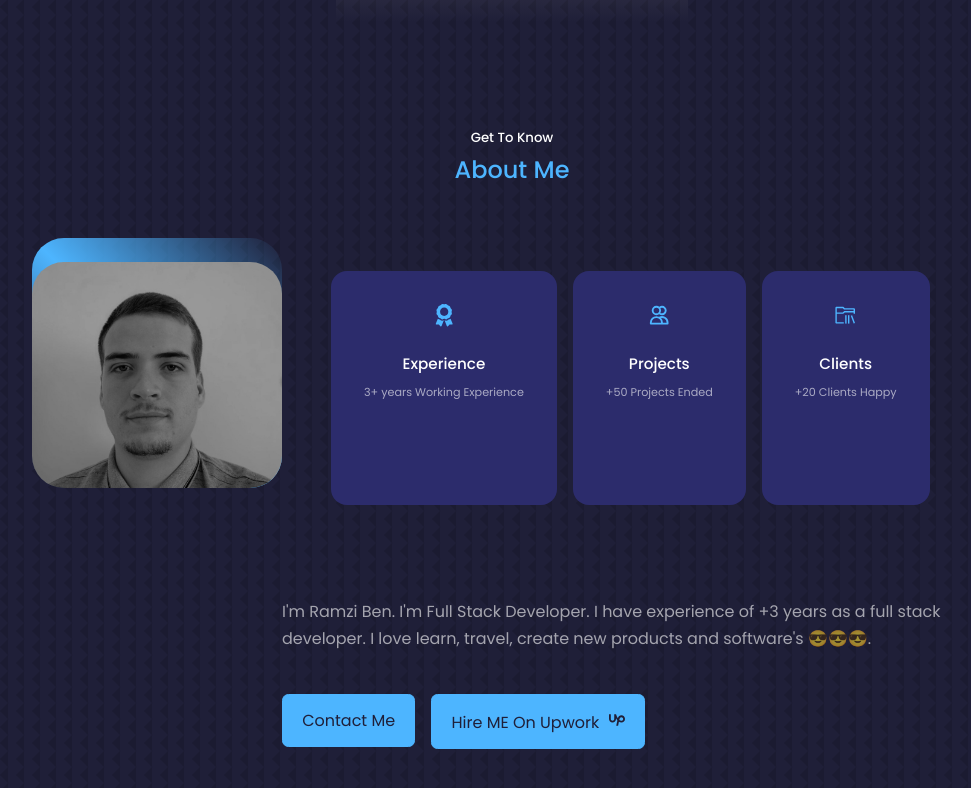
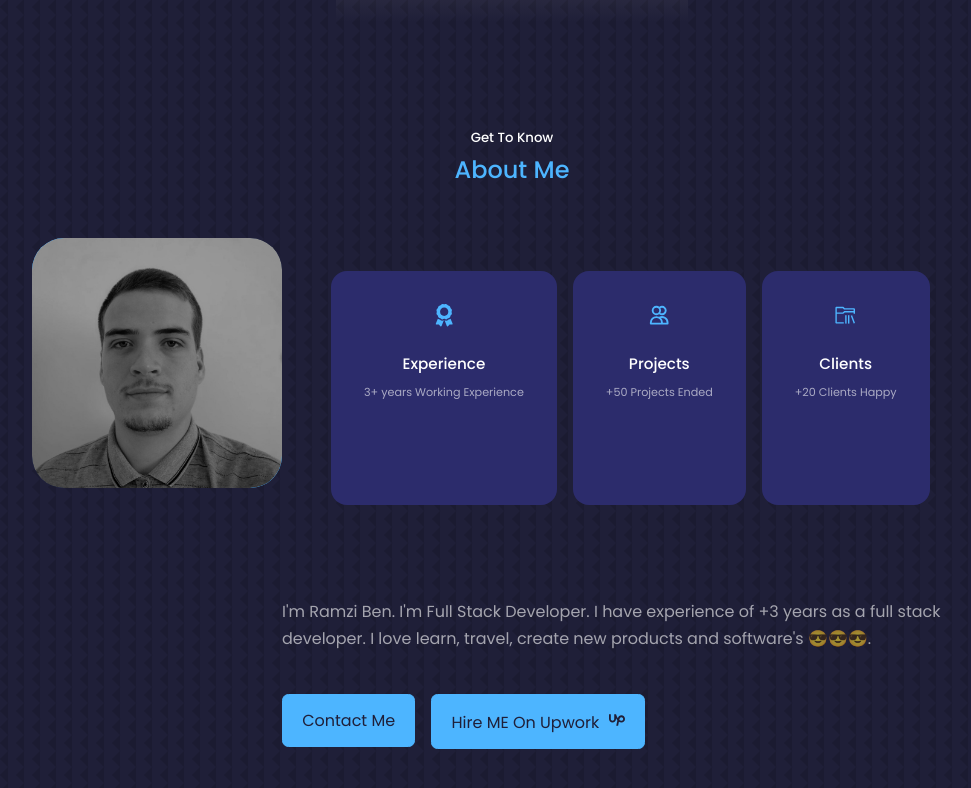
Before and after one commit to peterondy/react-portofolio-aws, a React (Create React App) app: page / in a window 1280 px wide. Shown: the part 801-1589 px from the top of the page, without its empty margins (128-1099 px from the left). Built offline with nearby package versions, Linux system fonts and the light colour scheme.

Commit message:
Update about.css

```diff
--- a/src/components/about/about.css
+++ b/src/components/about/about.css
@@ -18,7 +18,7 @@
     border-radius: 2rem;
     overflow: hidden;
     transition: var(--transition);
-    margin-top: 3rem;
+    margin-top: 0 !important;
 }
 
 .about__cards{
```
